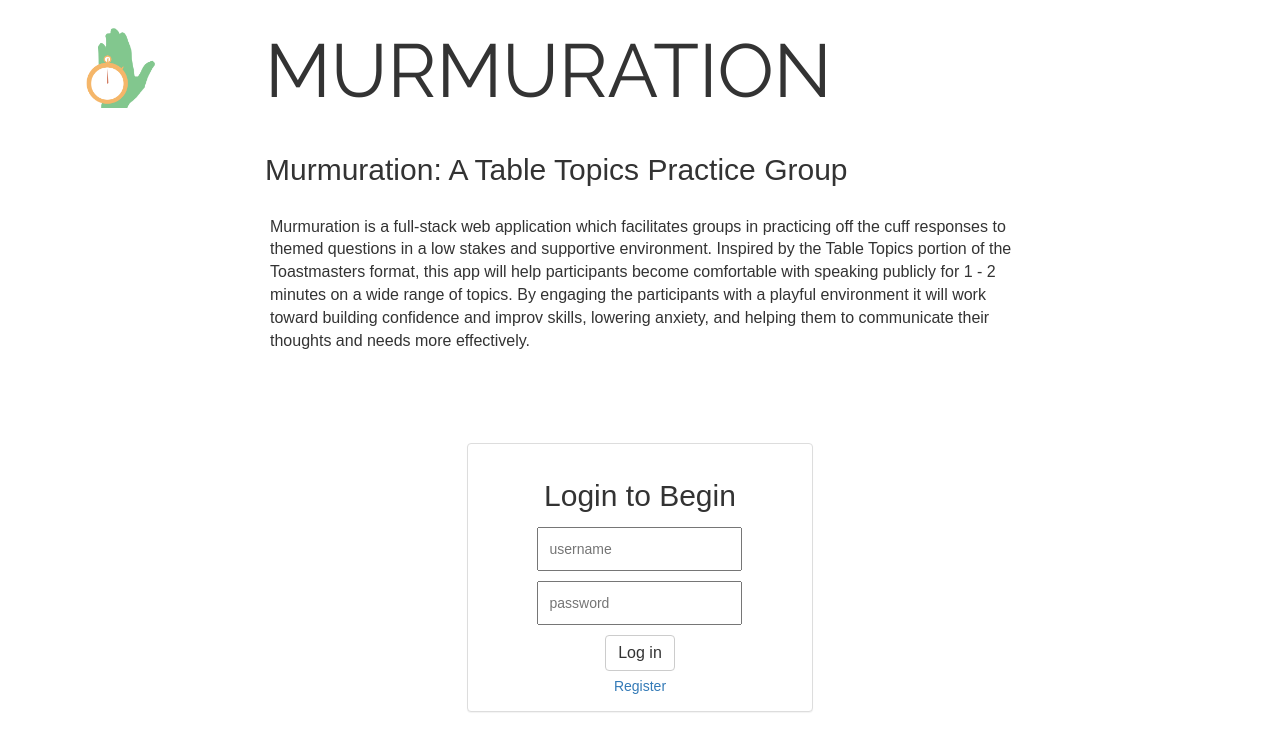
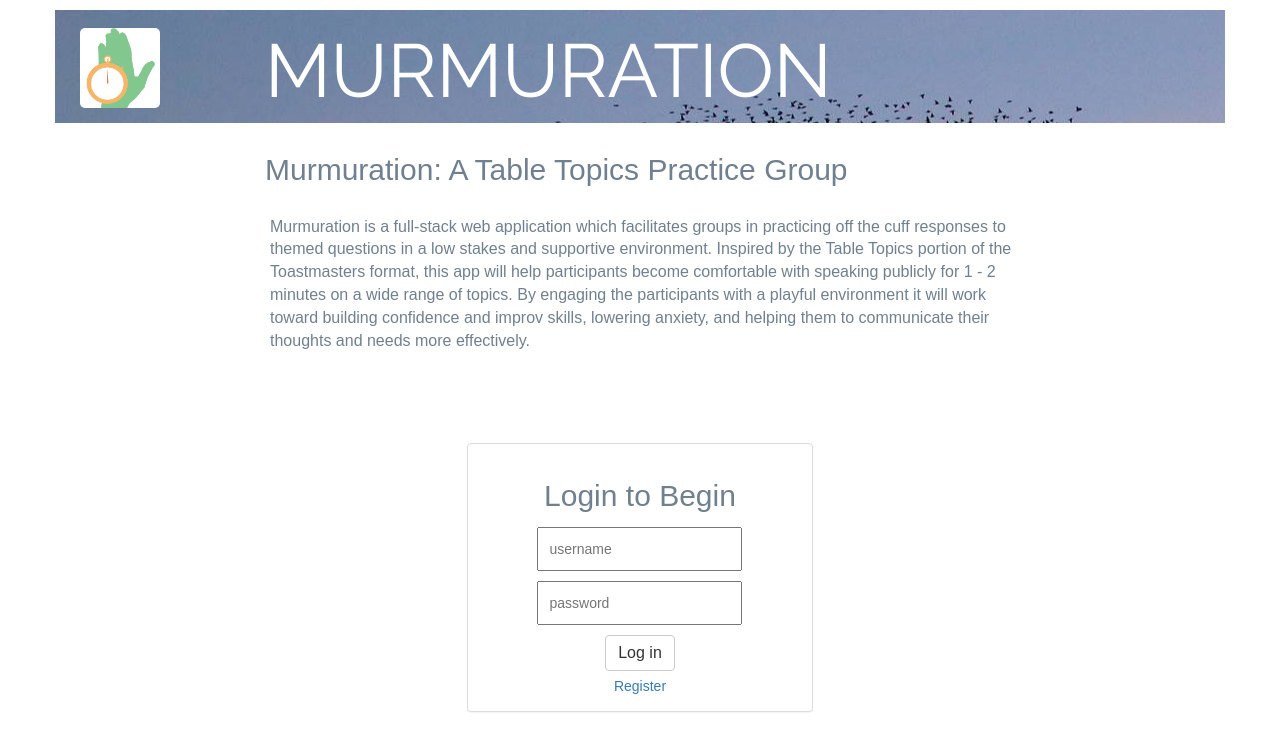
Before and after one commit to AlexMJung/TableTopicsDiscussionApp, a website: page client/views/index.html in a window 1280 px wide. Drawn offline with Linux system fonts and the light colour scheme; files that its build step writes are made by us from their sources; files whose address does not match are found by name; a web font is replaced by a local one.

Commit message:
plays with styling

```diff
--- a/client/styles/style.css
+++ b/client/styles/style.css
@@ -9,13 +9,14 @@ body{
   background-color: white;
   height: 100%;
   position: relative;
-  color: #slategrey;
+  color: slategrey;
 }
 
 h1{
   font-family: 'Raleway', sans-serif;
   text-transform: uppercase;
   font-size: 75px;
+  color: white;
 }
 
 /*@TODO */
@@ -111,6 +112,14 @@ alphabetical within section*/
 }
 
 /*header*/
+#headerImage{
+  background-image: url(/styles/images/murmuration.jpg);
+  /*background-position: right;*/
+  background-repeat: no-repeat;
+  /*background-size: cover;*/
+  overflow: hidden;
+}
+
 #headerLogo{
   border-radius: 15px;
   float:left;
--- a/client/views/partials/header.html
+++ b/client/views/partials/header.html
@@ -1,5 +1,5 @@
-<div class="container">
-  <div class = 'row'>
+<div  id = 'headerImage' class="container">
+  <div  class = 'row'>
 
     <div class = 'col-md-2'>
       <img id = 'headerLogo' src= '/styles/images/logo.png'>
--- a/server/modules/db.js
+++ b/server/modules/db.js
@@ -5,8 +5,8 @@ var mongoURI = '';
 if(process.env.MONGODB_URI !== undefined) {
     mongoURI = process.env.MONGODB_URI;
 } else {
-    // mongoURI = 'mongodb://localhost:27017/TableTopicsDPG';
-    mongoURI = 'mongodb://cooper:youaregreat@ds133211.mlab.com:33211/table-topics-database';
+    mongoURI = 'mongodb://localhost:27017/TableTopicsDPG';
+    // mongoURI = 'mongodb://cooper:youaregreat@ds133211.mlab.com:33211/table-topics-database';
 }
 
 var MongoDB = mongoose.connect(mongoURI).connection;
--- a/server/public/styles/style.css
+++ b/server/public/styles/style.css
@@ -9,13 +9,14 @@ body{
   background-color: white;
   height: 100%;
   position: relative;
-  color: #slategrey;
+  color: slategrey;
 }
 
 h1{
   font-family: 'Raleway', sans-serif;
   text-transform: uppercase;
   font-size: 75px;
+  color: white;
 }
 
 /*@TODO */
@@ -111,6 +112,14 @@ alphabetical within section*/
 }
 
 /*header*/
+#headerImage{
+  background-image: url(/styles/images/murmuration.jpg);
+  /*background-position: right;*/
+  background-repeat: no-repeat;
+  /*background-size: cover;*/
+  overflow: hidden;
+}
+
 #headerLogo{
   border-radius: 15px;
   float:left;
```
Also changed, not shown: server/public/views/partials/header.html (+2 -2 lines), client/styles/images/murmuration.jpg (added), server/public/styles/images/murmuration.jpg (added).
